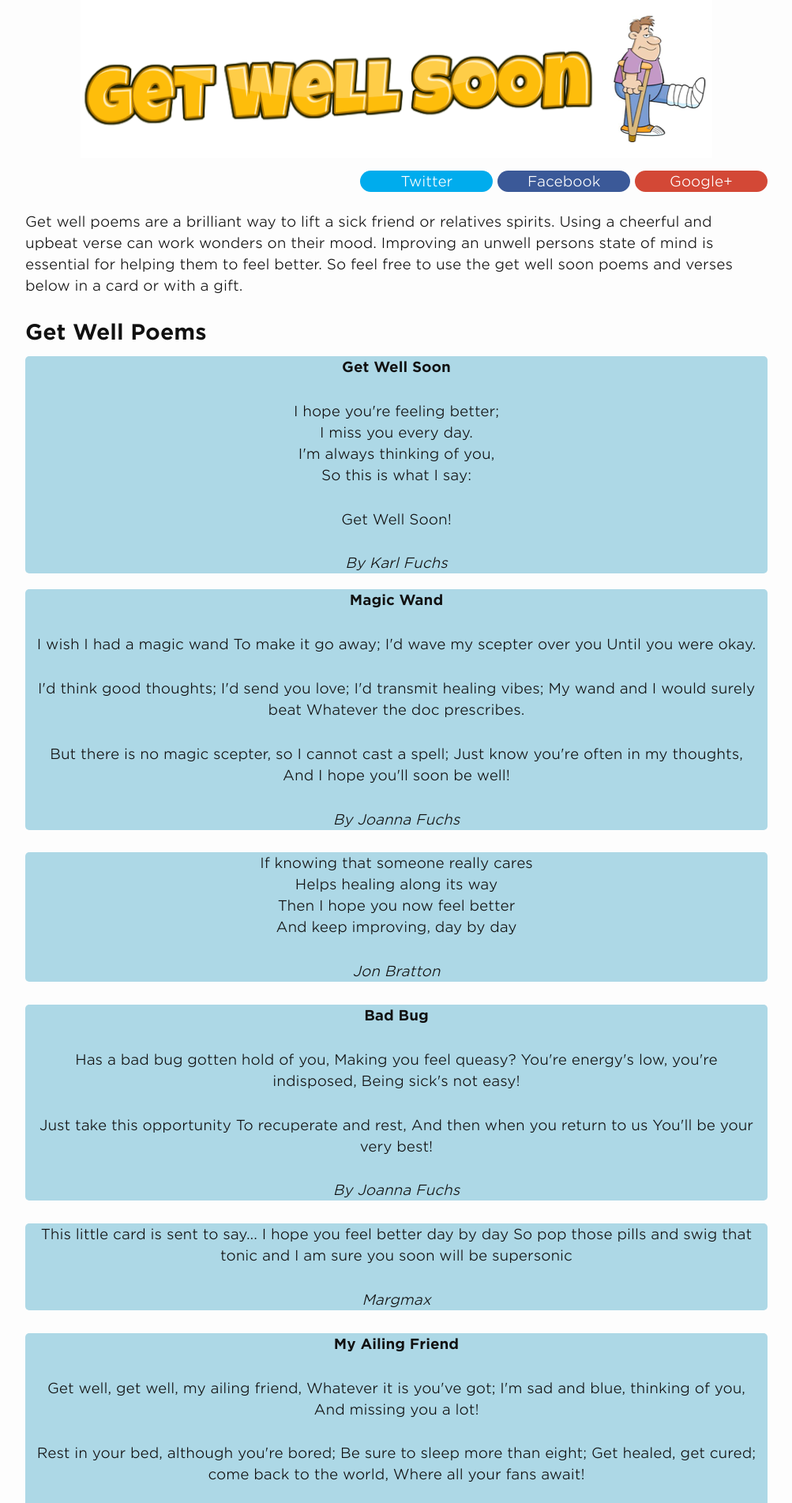
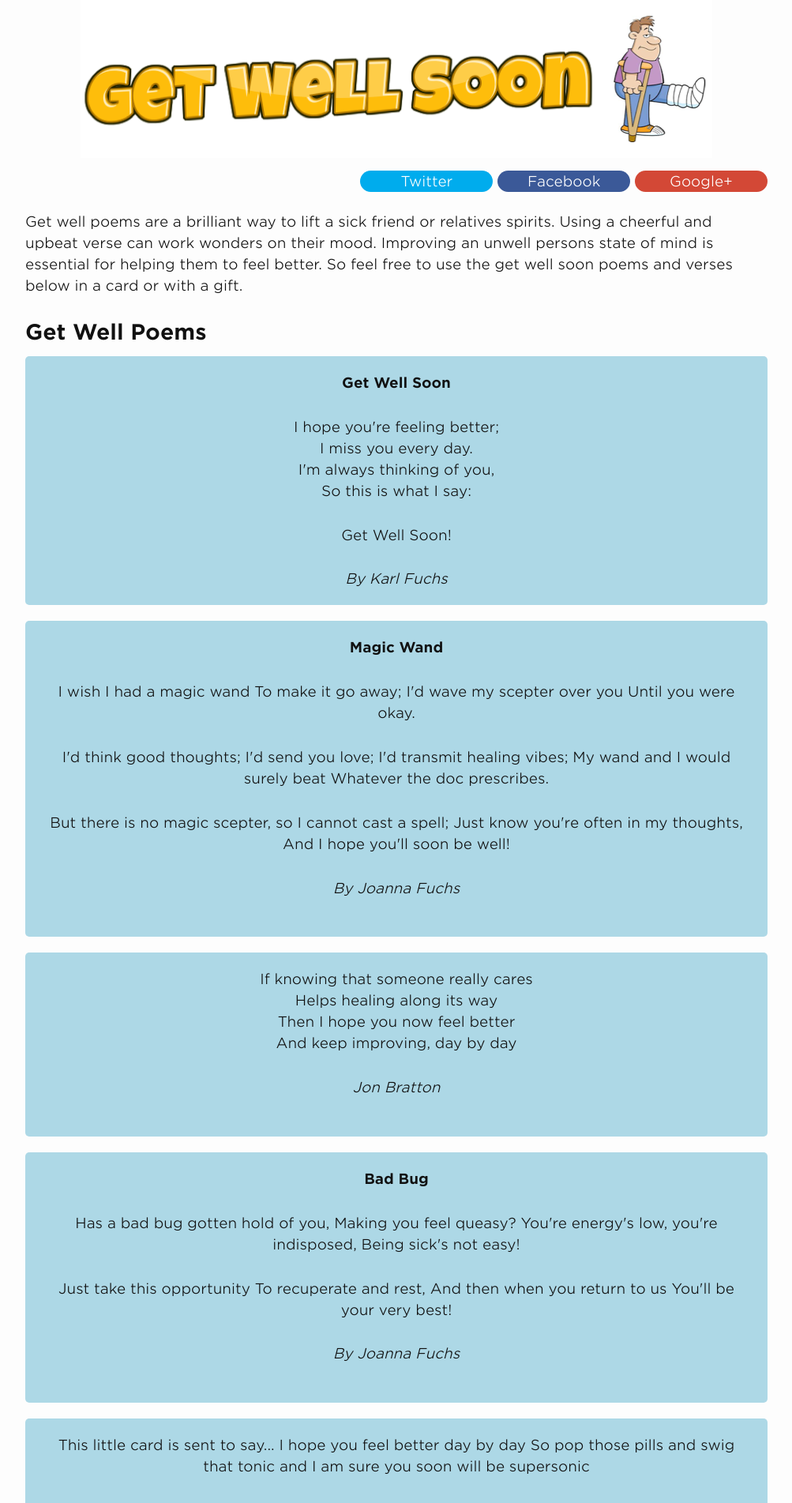
Before and after one commit to andyml123/andyml123.github.io, a Jekyll site: the page built from get-well-poems.md, in a window 1280 px wide. Shown: the top 1903 px of the page at 79% size, without its empty margins (138-1141 px from the left). Built offline with Jekyll 4.4.1, drawn with Linux system fonts in a browser that asks for light colours; our own code applies the rules of GitHub Pages for plain Markdown files.

Commit message:
Update _layout.scss

```diff
--- a/_sass/_layout.scss
+++ b/_sass/_layout.scss
@@ -561,8 +561,7 @@ display: inline;
 
 .poems {
   background: #ADD8E6;
-  padding-right: 10px;
-  padding-left: 10px;
+  padding: 20px 20px 20px 20px;
   margin-bottom: 20px;
   border-radius:5px;
   text-align:center;
```
